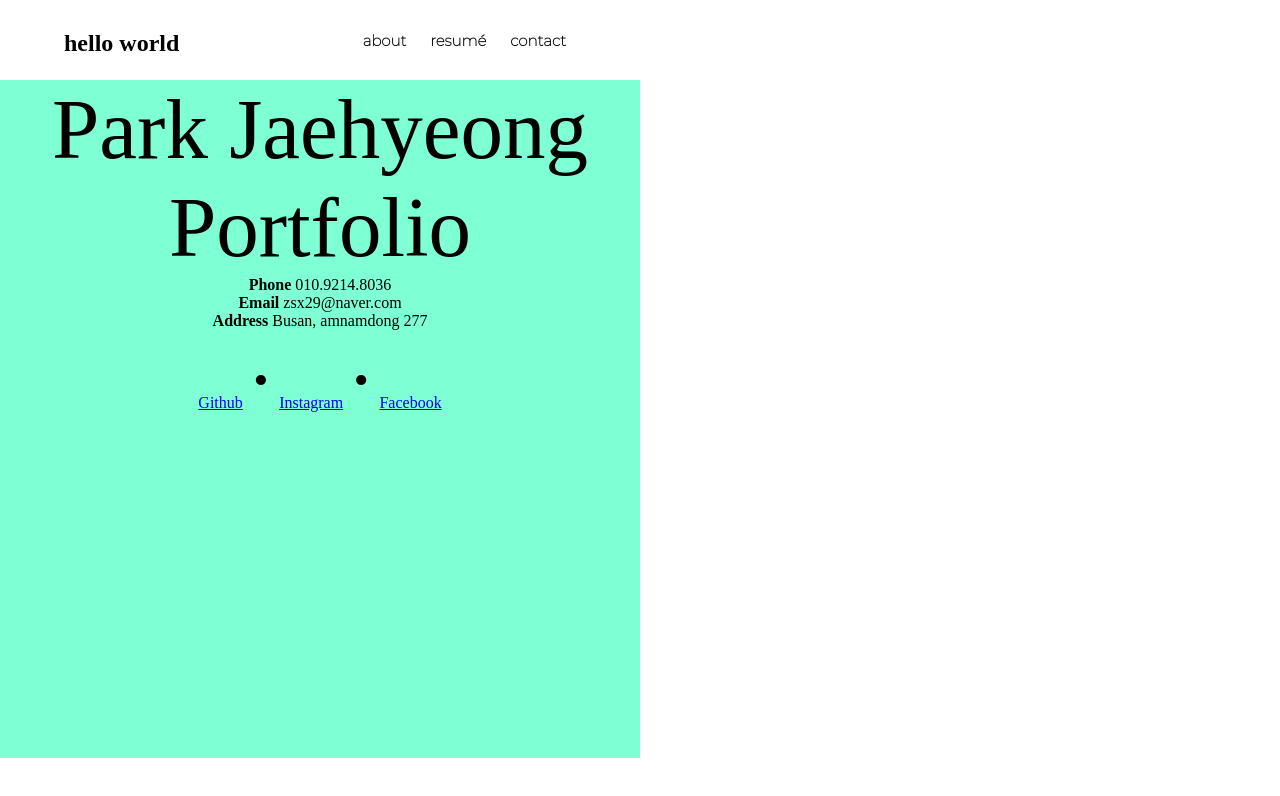
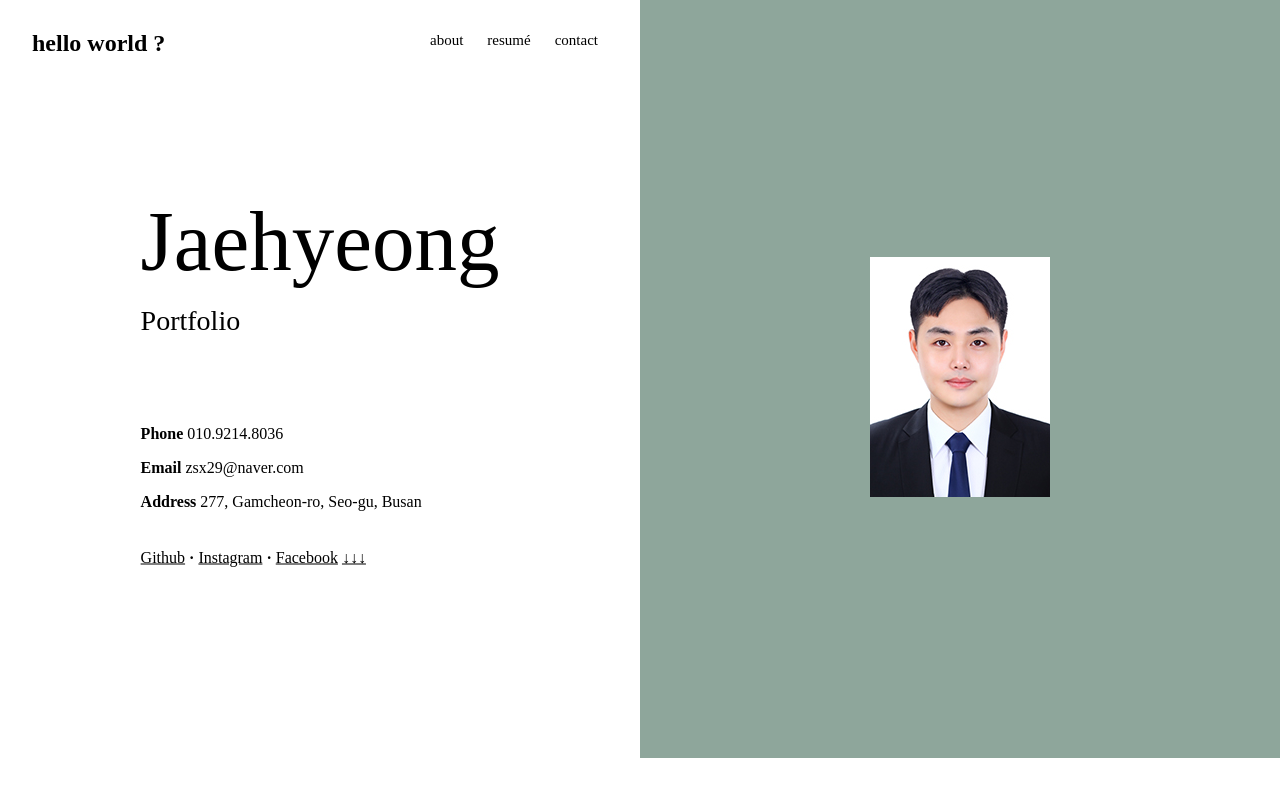
Before and after one commit to zsx29/test, a plain HTML site: page Portfolio_Grp/Mainpage/Portfolio_Mainpage.html in a window 1280 px wide. Drawn offline with Linux system fonts and the light colour scheme; a web font is replaced by a local one.

Commit message:
Portfolio(Main_v02)

```diff
--- a/Portfolio_Grp/Mainpage/Portfolio_Mainpage.css
+++ b/Portfolio_Grp/Mainpage/Portfolio_Mainpage.css
@@ -6,6 +6,8 @@
 @font-face {
   font-family: "Montserrat";
   src: url(fonts/Montserrat-Thin.ttf);
+  font-family: "Montserrat-Bold";
+  src: url(fonts/Montserrat-Bold.ttf);
 }
 
 * {
@@ -22,7 +24,7 @@
 }
 
 .container .chapter-1 .header {
-  width: 80%;
+  width: 90%;
   height: 80px;
   margin: 0 auto;
   display: flex;
@@ -48,17 +50,84 @@
   color: #000;
   font-family: Montserrat;
   font-size: 15px;
-  font-weight: 900;
+  font-weight: 400;
+  transition: all 0.4s;
+}
+
+.container .chapter-1 .header .navi ul li a:hover {
+  color: #4c7c65;
 }
 
 .container .chapter-1 .intro {
   width: 100%;
   height: 678px;
-  background-color: aquamarine;
+  background-color: #fff;
   text-align: center;
 }
 
-.container .chapter-1 .intro span {
+.container .chapter-1 .intro .content {
+  position: absolute;
+  left: 50%;
+  top: 50%;
+  transform: translate(-50%, -50%);
+  text-align: left;
+}
+
+.container .chapter-1 .intro .content span.name {
+  font-family: CormorantGaramond;
   font-size: 85px;
-  text-align: center;
+  display: inline-block;
+  margin-bottom: 15px;
 }
+
+.container .chapter-1 .intro .content span.portfolio {
+  font-family: Montserrat;
+  font-size: 28px;
+  font-weight: 300;
+  display: inline-block;
+  margin-bottom: 80px;
+}
+
+.container .chapter-1 .intro .content p.text {
+  font-family: Montserrat;
+  font-size: 16px;
+  font-weight: 400;
+  display: inline-block;
+  margin: 8px 0;
+}
+
+.container .chapter-1 .intro .content a {
+  font-family: Montserrat;
+  font-size: 16px;
+  font-weight: 400;
+  color: #000;
+  display: inline-block;
+  margin-top: 30px;
+  transition: all 0.4s;
+}
+
+.container .chapter-1 .intro .content a:hover {
+  color: #cf466f;
+}
+
+.container .chapter-right {
+  position: relative;
+  float: right;
+  width: 50%;
+  height: 758px;
+  background-color: #8ea69b;
+}
+
+.container .chapter-right .id-photo {
+  position: absolute;
+  top: 50%;
+  left: 50%;
+  transform: translate(-50%, -50%);
+}
+
+/* .container .chapter-2 {
+  position: absolute;
+  top: 0;
+  width: 100%;
+  height: 100%;
+} */
--- a/Portfolio_Grp/Mainpage/Portfolio_Mainpage.html
+++ b/Portfolio_Grp/Mainpage/Portfolio_Mainpage.html
@@ -10,7 +10,7 @@
     <div class="container">
       <div class="chapter-1">
         <div class="header">
-          <h1><a href="#">hello world</a></h1>
+          <h1><a href="#">hello world ?</a></h1>
           <div class="navi">
             <ul>
               <li><a href="#">about</a></li>
@@ -20,24 +20,43 @@
           </div>
         </div>
         <div class="intro">
-          <span class="name">Park Jaehyeong</span>
-          <span class="portfolio">Portfolio</span>
+          <div class="content">
+            <span class="name">Jaehyeong</span><br />
+            <span class="portfolio">Portfolio</span><br />
             <p class="text"><b>Phone</b> 010.9214.8036</p>
+            <br />
             <p class="text"><b>Email</b> zsx29@naver.com</p>
-          <p class="text"><b>Address</b> Busan, amnamdong 277</p>
+            <p class="text"><b>Address</b> 277, Gamcheon-ro, Seo-gu, Busan</p>
+            <br />
             <a href="https://github.com/zsx29/zsx29" target="blank">Github</a>
-          <span>·</span>
+            <span><b>·</b></span>
             <a href="https://www.instagram.com/jaehye0ng2/" target="blank"
               >Instagram</a
             >
-          <span>·</span>
+            <span><b>·</b></span>
             <a
               href="https://www.facebook.com/profile.php?id=100003286823827"
               target="blank"
               >Facebook</a
             >
+            <a href="#">↓↓↓</a>
           </div>
         </div>
       </div>
+      <div class="chapter-right">
+        <div class="id-photo">
+          <img src="./Images/Park.jpg" alt="증명사진" />
+        </div>
+      </div>
+      <div class="chapter-2">
+        <div class="about">
+          <span>About</span>
+          <p>저는 박재형입니다. 만나서 반갑습니다.</p>
+        </div>
+      </div>
+      <div class="chapter-3"></div>
+      <div class="chapter-4"></div>
+      <div class="chapter-5"></div>
+    </div>
   </body>
 </html>
```
Also changed, not shown: Portfolio_Grp/Mainpage/Images/Park.jpg (added). Lines whose indentation alone changed are shown as unchanged.
